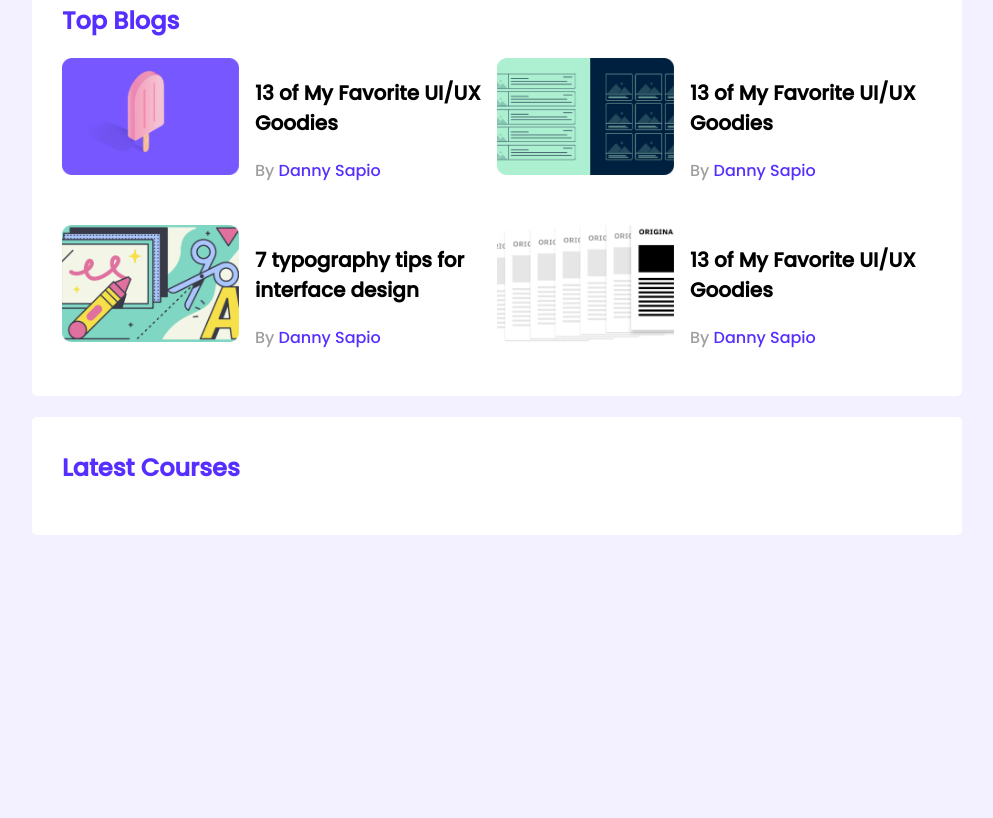
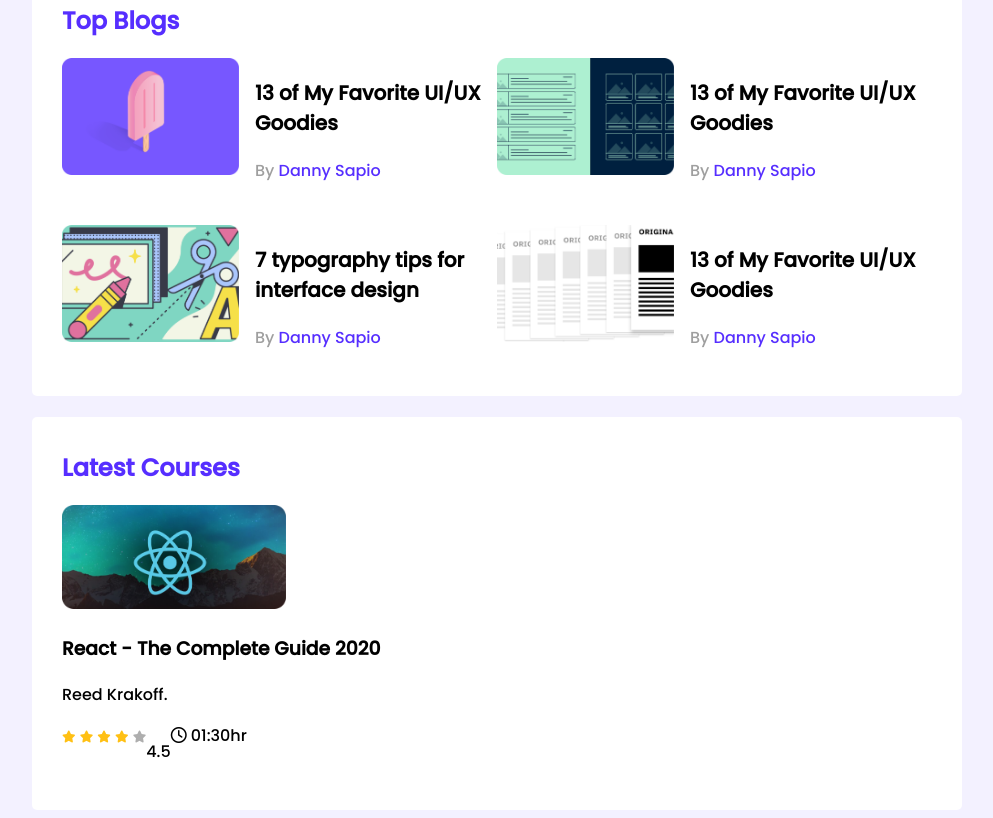
Before and after one commit to Rasujon3/leader-board-css3, a plain HTML site: page index.html in a window 1280 px wide. Shown: the part 329-1147 px from the top of the page, without its empty margins (143-1136 px from the left). Before the commit the page ends 872 px from the top, so only its background shows below. Drawn offline with Linux system fonts and the light colour scheme.

Commit message:
9-7 Create Single course and use font awesome ratings

```diff
--- a/index.html
+++ b/index.html
@@ -5,6 +5,11 @@
     <meta http-equiv="X-UA-Compatible" content="IE=edge" />
     <meta name="viewport" content="width=device-width, initial-scale=1.0" />
     <title>Leader Board</title>
+    <!-- Font awesome -->
+    <script
+      src="https://kit.fontawesome.com/08607b2b27.js"
+      crossorigin="anonymous"
+    ></script>
     <!-- stylesheet -->
     <link rel="stylesheet" href="styles/style.css" />
   </head>
@@ -92,6 +97,31 @@
       <!-- Latest Courses -->
       <section class="container">
         <h2 class="section-title">Latest Courses</h2>
+        <div class="courses">
+          <div class="course">
+            <div class="course-banner">
+              <img src="images/courses/course-1.png" alt="" />
+            </div>
+            <div class="course-detail">
+              <h3 class="course-title">React - The Complete Guide 2020</h3>
+              <p class="course-author">Reed Krakoff.</p>
+              <div class="course-info">
+                <div>
+                  <i class="fas fa-star filled"></i>
+                  <i class="fas fa-star filled"></i>
+                  <i class="fas fa-star filled"></i>
+                  <i class="fas fa-star filled"></i>
+                  <i class="fas fa-star empty"></i>
+                </div>
+                <p>4.5</p>
+                <div class="course-duration">
+                  <i class="far fa-clock"></i>
+                  01:30hr
+                </div>
+              </div>
+            </div>
+          </div>
+        </div>
       </section>
       <!-- Latest Courses End -->
     </main>
--- a/styles/style.css
+++ b/styles/style.css
@@ -82,3 +82,23 @@ hr {
   font-size: 16px;
   color: #562eff;
 }
+
+/* ---------------------
+     Courses styles
+ ----------------------- */
+.course-info {
+  display: flex;
+}
+.course .course-banner img {
+  width: 224px;
+  height: 104px;
+}
+.fa-star {
+  font-size: 12px;
+}
+.fa-star.filled {
+  color: #ffc014;
+}
+.fa-star.empty {
+  color: #aeaeae;
+}
```
